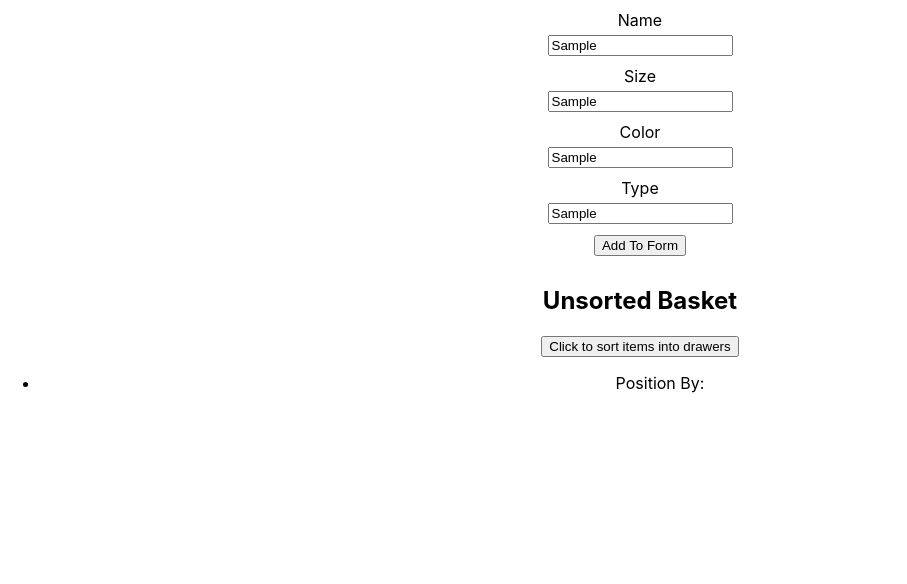
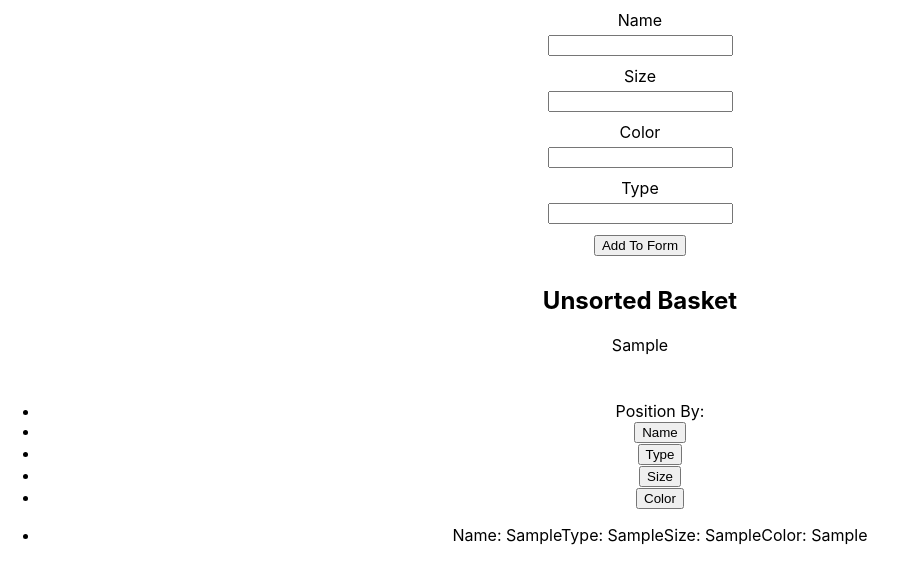
Before and after one commit to masonwharr/Derek-Mason-app, a React (Create React App) app: page / in a window 1280 px wide. Both pictures are taken after typing "Sample", "Sample", "Sample", "Sample" into the empty fields and a click on the input "Add To Form". Shown: the top 584 px of the page, without its empty margins (0-907 px from the left). Built offline with nearby package versions, Linux system fonts and the light colour scheme.

Commit message:
Sorts basket depending on chosen sort option

```diff
--- a/src/App.js
+++ b/src/App.js
@@ -15,23 +15,39 @@ function Launderer() {
 
    const changeSort = option => {
       switch (option) {
-         case "a":
-            return setSort("name");
-         case "b":
-            return setSort("color");
-         case "c":
-            return setSort("type");
+         case 'a':
+            return setSort('name');
+         case 'b':
+            return setSort('type');
+         case 'c':
+            return setSort('size');
+         case 'd':
+            return setSort('color');
          default:
-            return setSort("name");
+            return setSort('name');
       }
    };
 
+   const sortIntoDrawer = (sort, basket) =>{
+      switch (sort) {
+         case 'name':
+            return setDrawer([...basket].sort((a, b) => (a.name > b.name) ? 1 : -1));
+         case 'type':
+            return setDrawer([...basket].sort((a, b) => (a.type > b.type) ? 1 : -1));
+         case 'size':
+            return setDrawer([...basket].sort((a, b) => (a.size > b.size) ? 1 : -1));
+         case 'color':
+            return setDrawer([...basket].sort((a, b) => (a.color > b.color) ? 1 : -1));
+         default:
+            return setDrawer([...basket].sort((a, b) => (a.name < b.name) ? 1 : -1));
+      }
+   }
+
    function isEmpty(obj) {
-      for(var key in obj) {
-          if(obj.hasOwnProperty(key))
-              return false;
+      if(obj.size === "" || obj.name === "" || obj.color === "" || obj.type === ""){
+         return false
       }
-      return true;
+      return true
   }
 
    const addLaundry = (item) => {
@@ -62,7 +78,7 @@ return (
       <div className="App">
          <Form addFromForm={addFromForm} size={size} name={name} color={color} type={type} setSize={setSize} setName={setName} setColor={setColor} setType={setType}/>
          <Masonspart addLaundry={addLaundry} basket={basket}/>
-         <Derekspart basket={basket} sort={sort} setSort={changeSort}/>
+         <Derekspart basket={basket} drawer={drawer} sortIntoDrawer={sortIntoDrawer} sort={sort} setSort={changeSort}/>
       </div>
    );
 }
--- a/src/components/Dereks-part.js
+++ b/src/components/Dereks-part.js
@@ -1,11 +1,35 @@
-import React from "react";
-import ReactDOM from "react-dom";
+import React, {useState, useEffect} from "react";
 
-const Derekspart = ({ basket, sort }) => {
+
+const Derekspart = ({ basket, drawer, sortIntoDrawer, sort, setSort }) => {
+
+   useEffect(() => {
+      sortIntoDrawer(sort, basket);
+    }, [basket, sort]);
+
+    let sortedDrawer = drawer.map((item) =>
+      <li key={item.key}>
+        Name: {item.name}
+        Type: {item.type}
+        Size: {item.size}
+        Color: {item.color}
+      </li>
+      );
+   // TODO drawer only displays after user clicks button, and updates each time after
    return (
-      <ul>
-         <li>Position By: {sort}</li>
-      </ul>
+      <section>
+         {/* <button onClick={sortIntoDrawer(sort, basket)}>Click to sort items into drawers</button> */}
+         <ul>
+            <li>Position By:</li>
+            <li><button onClick={e => setSort('a')}>Name</button></li>
+            <li><button onClick={e => setSort('b')}>Type</button></li>
+            <li><button onClick={e => setSort('c')}>Size</button></li>
+            <li><button onClick={e => setSort('d')}>Color</button></li>
+         </ul>
+         <ul>
+            {sortedDrawer}
+         </ul>
+      </section>
    );
 };
 
--- a/src/components/Masons-part.js
+++ b/src/components/Masons-part.js
@@ -13,7 +13,6 @@ return (
     <div className="clothing-item-container">
       {items}
     </div>
-    <button onClick={addLaundry}>Click to sort items into drawers</button>
   </section>
     );
 };
--- a/src/components/info-form.js
+++ b/src/components/info-form.js
@@ -5,19 +5,19 @@ const Form = ({ setfields, addFromForm, size, name, color, type, setSize, setNam
     <form onSubmit={e => e.preventDefault()}>
         <div className="input-container">
             <div className="input-row">
-                <label for="Name" >Name</label>
+                <label htmlFor="Name" >Name</label>
                 <input className="item-input" value={name} onChange={e => setName(e.target.value)} />
             </div>
             <div className="input-row">
-                <label for="Size" >Size</label>
+                <label htmlFor="Size" >Size</label>
                 <input className="item-input" value={size} onChange={e => setSize(e.target.value)} />
             </div>
             <div className="input-row">
-                <label for="Color" >Color</label>
+                <label htmlFor="Color" >Color</label>
                 <input className="item-input" value={color} onChange={e => setColor(e.target.value)} />
             </div>
             <div className="input-row">
-                <label for="Type" >Type</label>
+                <label htmlFor="Type" >Type</label>
                 <input className="item-input" value={type} onChange={e => setType(e.target.value)} />
             </div>
             <input onClick={() => addFromForm(size, name, color, type)} type="submit" value="Add To Form" />
```
